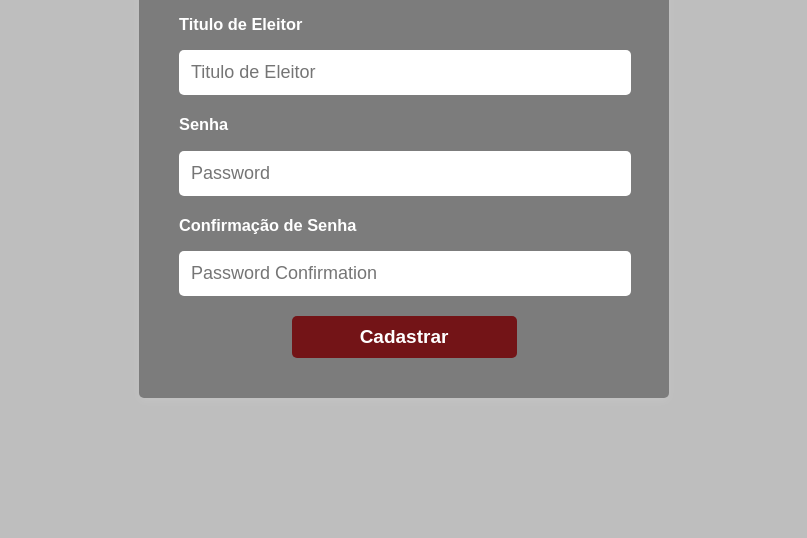
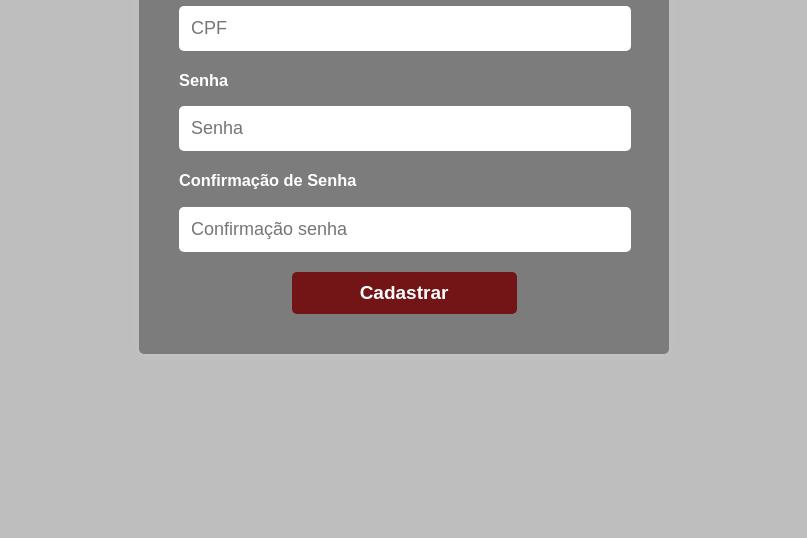
Before and after one commit to Leopalds/trabalho-redes, a website with bundled scripts: page src/html/signup.html in a window 1280 px wide. Shown: the part 262-800 px from the top of the page, without its empty margins (236-1043 px from the left). Built offline with nearby package versions, Linux system fonts and the light colour scheme.

Commit message:
update signup page

```diff
--- a/src/html/signup.html
+++ b/src/html/signup.html
@@ -5,30 +5,29 @@
   <meta charset="utf-8">
   <meta http-equiv="X-UA-Compatible" content="IE=edge">
   <meta name="viewport" content="width=device-width, initial-scale=1">
-  <title>Sign up Page</title>
+  <title>Página de cadastro</title>
   <link rel="stylesheet" type="text/css" href="../css/login.css">
   <script src="../js/js-brasil.js" type="module"></script>
   <script src="../js/sign-up.js" type="module"></script>
 </head>
 
 <body>
-  <h1 align="center" style="color: azure;">Decentralized Voting Using Ethereum Blockchain</h1>
   <div class="container mt-5">
     <h1>Cadastro</h1>
     <form id="signup-form">
       <div class="form-group">
-        <label for="voter-id"><h3>Titulo de Eleitor</h3></label>
-        <input type="text" class="form-control" id="voter-id" name="voter-id" placeholder="Titulo de Eleitor">
+        <label for="voter-id"><h3>CPF</h3></label>
+        <input type="text" class="form-control" id="voter-id" name="voter-id" placeholder="CPF">
       </div>
 
       <div class="form-group">
         <label for="password"><h3>Senha</h3></label>
-        <input type="password" class="form-control" id="password" name="password" placeholder="Password">
+        <input type="password" class="form-control" id="password" name="password" placeholder="Senha">
       </div>
 
       <div class="form-group">
-        <label for="password"><h3>Confirmação de Senha</h3></label>
-        <input type="password" class="form-control" id="corfimation-password" name="confirmation" placeholder="Password Confirmation">
+        <label for="corfimation-password"><h3>Confirmação de Senha</h3></label>
+        <input type="password" class="form-control" id="corfimation-password" name="confirmation" placeholder="Confirmação senha">
       </div>
 
       <button type="submit" class="btn btn-primary"><b>Cadastrar</b></button>
```
